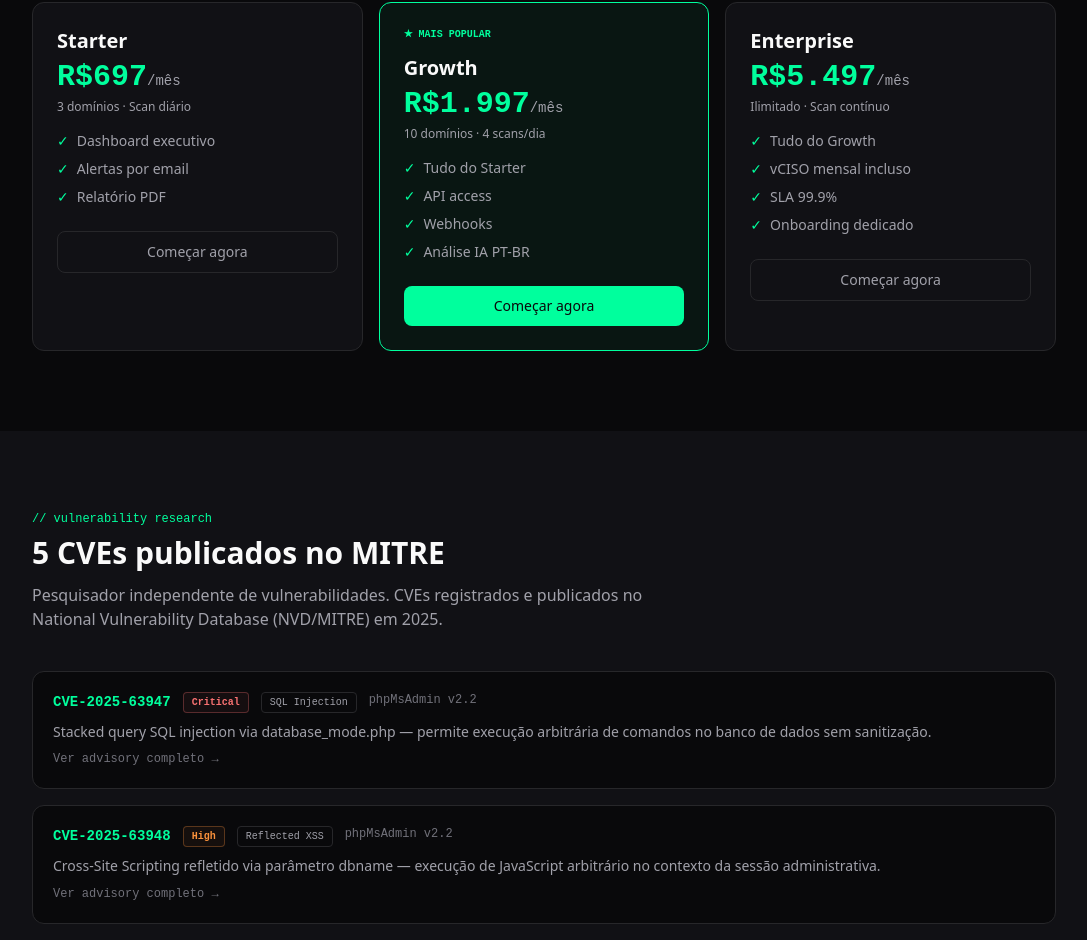
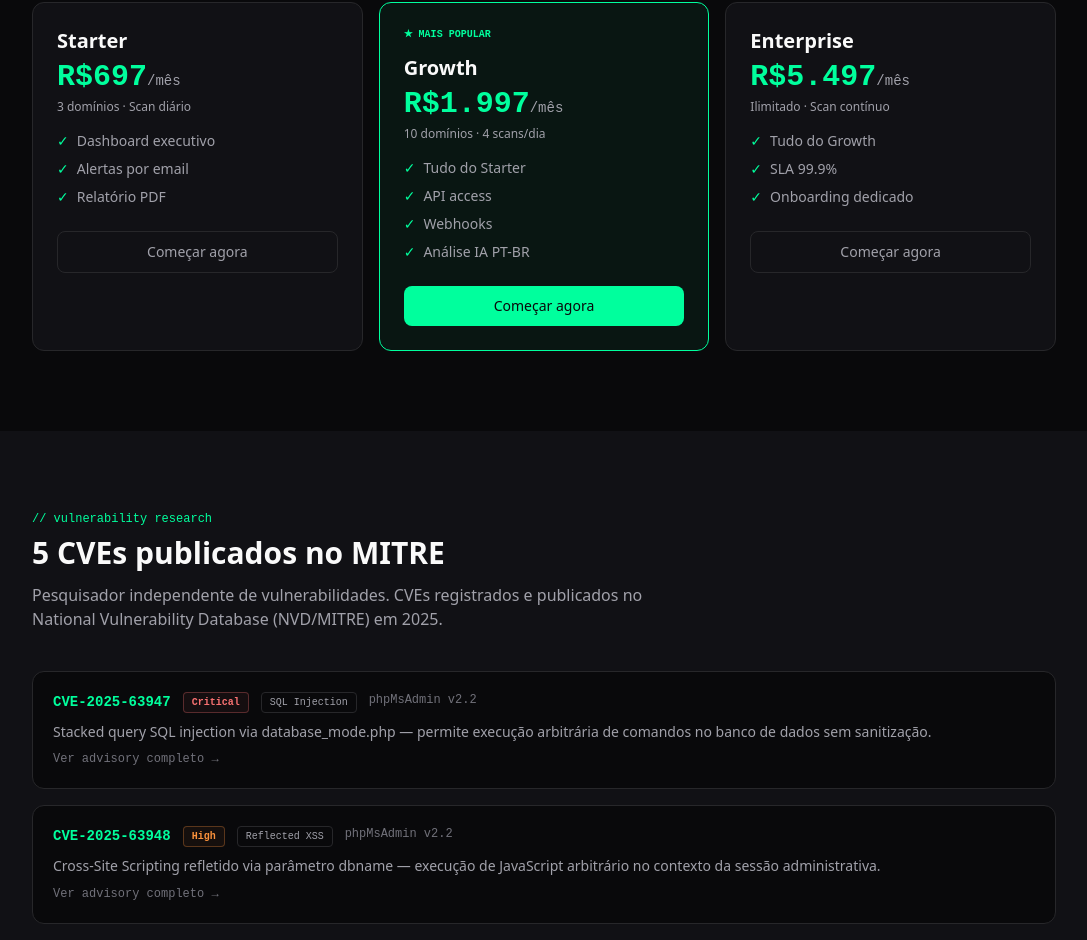
Before and after one commit to solonbarroso/solon-portfolio, a Next.js app: page / in a window 1280 px wide. Shown: the part 2528-3468 px from the top of the page, without its empty margins (96-1183 px from the left). Built offline with nearby package versions, Linux system fonts and the light colour scheme.

Commit message:
Remove vCISO incluso do plano Enterprise (EASM Shield)

```diff
--- a/src/app/page.tsx
+++ b/src/app/page.tsx
@@ -305,7 +305,7 @@ export default function Home() {
             {[
               { name: 'Starter',    price: 'R$697',   period: '/mês', domains: '3 domínios',  scans: 'Scan diário',   features: ['Dashboard executivo', 'Alertas por email', 'Relatório PDF'] },
               { name: 'Growth',     price: 'R$1.997', period: '/mês', domains: '10 domínios', scans: '4 scans/dia',   features: ['Tudo do Starter', 'API access', 'Webhooks', 'Análise IA PT-BR'], highlight: true },
-              { name: 'Enterprise', price: 'R$5.497', period: '/mês', domains: 'Ilimitado',   scans: 'Scan contínuo', features: ['Tudo do Growth', 'vCISO mensal incluso', 'SLA 99.9%', 'Onboarding dedicado'] },
+              { name: 'Enterprise', price: 'R$5.497', period: '/mês', domains: 'Ilimitado',   scans: 'Scan contínuo', features: ['Tudo do Growth', 'SLA 99.9%', 'Onboarding dedicado'] },
             ].map(p => (
               <div key={p.name}
                    className={`p-6 rounded-xl border
```
